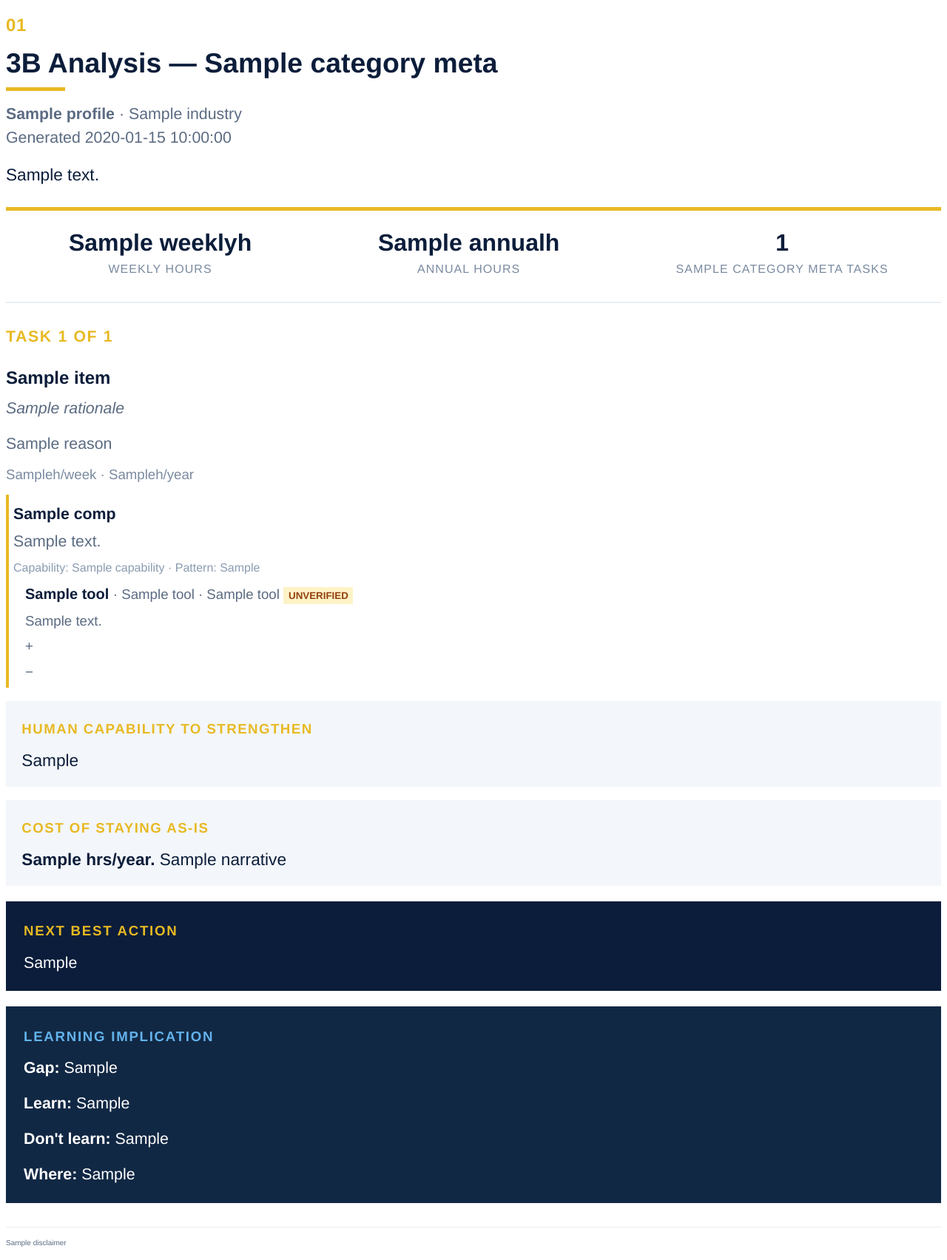
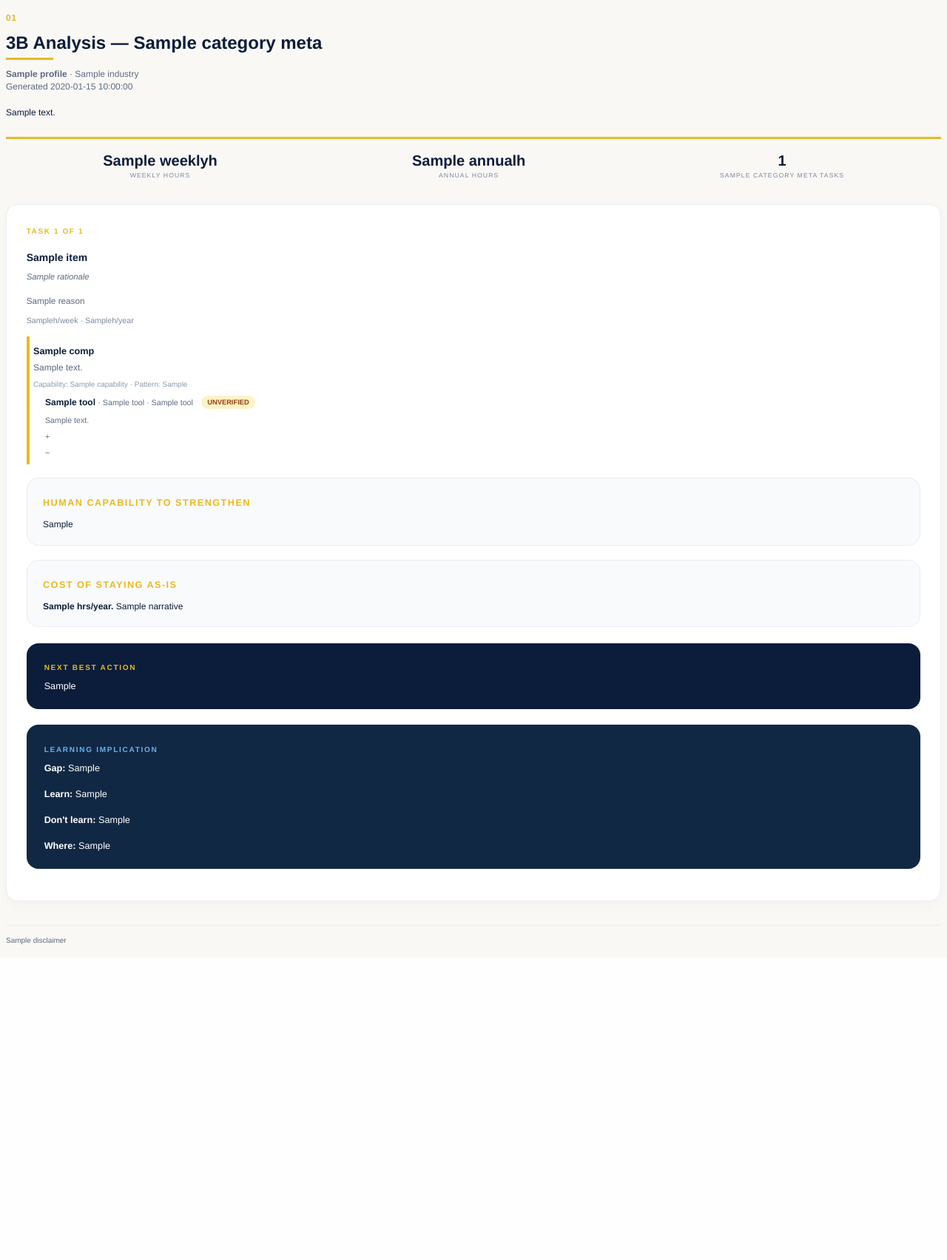
Before and after one commit to Viveknathtiwari01/CareerShiftBackend, a Python web app: template app/templates/export/three_b_category.html in a window 1280 px wide. Shown: the whole page at 74% size. After the commit the page ends 1278 px from the top, so only its background shows below. Run offline with Jinja, Linux system fonts and the light colour scheme; the template is opened without the code that fills it: most values are stand-ins (such as "Sample title", 1, 10 or a date in 2020).

Commit message:
feat: Update PDF styling for improved readability and layout consistency

```diff
--- a/app/templates/export/report_pdf.html
+++ b/app/templates/export/report_pdf.html
@@ -375,7 +375,7 @@
     <table width="100%" cellpadding="0" cellspacing="0" border="0" style="border-top: 0.8pt solid #D7DEE8; padding-top: 5pt; width: 100%;">
       <tr>
         <td width="42%" style="font-size: 7.5pt; color: #8A9BB0;">© CareerShift · Confidential · {{ generated_date }}</td>
-        <td width="28%" align="center" style="font-size: 7.5pt; color: #E8B923; font-weight: bold;">{{ site_url }}</td>
+        <td width="28%" align="center" style="font-size: 7.5pt; color: #E8B923; font-weight: bold;">https://careershift3b.com/</td>
         <td width="30%" align="right" style="font-size: 7.5pt; color: #8A9BB0;">Page <span class="pageNumber"></span> of <span class="totalPages"></span></td>
       </tr>
     </table>
--- a/app/templates/export/three_b_category.html
+++ b/app/templates/export/three_b_category.html
@@ -11,21 +11,22 @@
 
     body {
       font-family: Helvetica, Arial, sans-serif;
-      font-size: 16pt;
+      font-size: 9.5pt;
       color: #0B1D3A;
-      line-height: 1.5;
+      line-height: 1.45;
+      background-color: #FAF8F5;
     }
 
     p { margin: 0 0 12pt 0; }
     ul { margin: 6pt 0 12pt 18pt; padding: 0; }
     li { margin: 0 0 5pt 0; }
 
-    .hdr-logo { font-size: 18pt; font-weight: bold; color: #0B1D3A; }
+    .hdr-logo { font-size: 11pt; font-weight: bold; color: #0B1D3A; }
     .hdr-logo-accent { color: #E8B923; }
-    .hdr-sub { font-size: 12pt; color: #8A9BB0; text-align: right; }
+    .hdr-sub { font-size: 8pt; color: #8A9BB0; text-align: right; }
 
     .section-no {
-      font-size: 18pt;
+      font-size: 9pt;
       font-weight: bold;
       color: #E8B923;
       letter-spacing: 0.5pt;
@@ -33,22 +34,22 @@
     }
     .section-title {
       margin: 2pt 0 0 0;
-      font-size: 28pt;
+      font-size: 18pt;
       font-weight: bold;
       color: #0B1D3A;
-      line-height: 1.2;
+      line-height: 1.15;
       padding-top: 6pt;
     }
     .section-rule {
-      margin-top: 8pt;
-      width: 60pt;
-      border-top: 4pt solid #E8B923;
+      margin-top: 5pt;
+      width: 48pt;
+      border-top: 2.5pt solid #E8B923;
     }
     .section-desc {
-      margin-top: 12pt;
-      font-size: 16pt;
+      margin-top: 8pt;
+      font-size: 9pt;
       color: #5B6B82;
-      line-height: 1.5;
+      line-height: 1.45;
     }
 
     .navy-box {
@@ -56,69 +57,72 @@
       color: #FFFFFF;
       padding: 16pt 18pt;
       margin: 16pt 0 14pt 0;
+      border-radius: 12pt;
     }
     .navy-label {
-      font-size: 14pt;
+      font-size: 7.5pt;
       font-weight: bold;
       letter-spacing: 1.3pt;
       text-transform: uppercase;
       color: #E8B923;
-      margin-bottom: 10pt;
+      margin-bottom: 6pt;
       padding-top: 4pt;
     }
     .navy-text {
-      font-size: 16pt;
+      font-size: 9.5pt;
       color: #FFFFFF;
       line-height: 1.5;
     }
     .navy-title {
-      font-size: 18pt;
+      font-size: 11pt;
       font-weight: bold;
       color: #FFFFFF;
-      margin-bottom: 8pt;
+      margin-bottom: 5pt;
       padding-top: 4pt;
     }
     .navy-title-accent { color: #E8B923; }
 
     .kpi-wrap {
-      margin: 20pt 0 16pt 0;
-      border-top: 4pt solid #E8B923;
-      padding-top: 14pt;
+      margin: 4pt 0 12pt 0;
+      border-top: 2.5pt solid #E8B923;
+      padding-top: 10pt;
     }
     .kpi-value {
-      font-size: 24pt;
+      font-size: 15pt;
       font-weight: bold;
       color: #0B1D3A;
-      line-height: 1.2;
+      line-height: 1.1;
       padding-top: 4pt;
     }
     .kpi-label {
-      margin-top: 4pt;
-      font-size: 12pt;
+      margin-top: 2pt;
+      font-size: 6.5pt;
       letter-spacing: 0.8pt;
       text-transform: uppercase;
       color: #7A8AA0;
     }
 
     .subhead {
-      font-size: 16pt;
+      font-size: 7.5pt;
       font-weight: bold;
       letter-spacing: 1.2pt;
       text-transform: uppercase;
       color: #E8B923;
-      margin: 0 0 10pt 0;
+      margin: 0 0 7pt 0;
       padding-top: 4pt;
     }
-    .muted { color: #5B6B82; font-size: 16pt; line-height: 1.5; }
-    .body-navy { color: #0B1D3A; font-size: 17pt; line-height: 1.5; }
+    .muted { color: #5B6B82; font-size: 8.5pt; line-height: 1.45; }
+    .body-navy { color: #0B1D3A; font-size: 9pt; line-height: 1.5; }
 
     .soft-box {
-      background-color: #F3F6FA;
+      background-color: #F8FAFC;
+      border: 1pt solid #E8EDF4;
+      border-radius: 12pt;
       padding: 14pt 16pt;
       margin-top: 14pt;
     }
     .soft-label {
-      font-size: 14pt;
+      font-size: 9.5pt;
       font-weight: bold;
       letter-spacing: 1.1pt;
       text-transform: uppercase;
@@ -128,21 +132,27 @@
     }
 
     .task-card {
+      background-color: #FFFFFF;
+      border: 1pt solid #E8EDF4;
+      border-radius: 12pt;
+      padding: 18pt 20pt;
       margin: 24pt 0 16pt 0;
-      border-top: 2pt solid #E8EDF4;
-      padding-top: 18pt;
+      box-shadow: 0 4pt 12pt rgba(11, 29, 58, 0.03);
     }
-    .task-title { font-size: 18pt; font-weight: bold; color: #0B1D3A; margin-bottom: 6pt; padding-top: 6pt; }
-    .task-meta { font-size: 14pt; color: #7A8AA0; margin: 4pt 0 8pt 0; }
-    .task-insight { font-size: 14pt; font-weight: bold; color: #0B1D3A; margin: 0 0 6pt 0; padding-top: 4pt; }
-    .task-body { font-size: 16pt; color: #5B6B82; line-height: 1.5; margin: 0 0 8pt 0; }
+    .task-title { font-size: 10.5pt; font-weight: bold; color: #0B1D3A; margin-bottom: 6pt; padding-top: 6pt; }
+    .task-meta { font-size: 8pt; color: #7A8AA0; margin: 4pt 0 8pt 0; }
+    .task-insight { font-size: 9.5pt; font-weight: bold; color: #0B1D3A; margin: 0 0 6pt 0; padding-top: 4pt; }
+    .task-body { font-size: 8.8pt; color: #5B6B82; line-height: 1.45; margin: 0 0 8pt 0; }
 
     .unverified {
-      font-size: 10pt;
+      font-size: 7pt;
       font-weight: bold;
       color: #92400e;
       background-color: #fef3c7;
-      padding: 3pt 5pt;
+      padding: 3pt 6pt;
+      border-radius: 9999px;
+      vertical-align: middle;
+      margin-left: 6pt;
     }
 
     .component-table {
@@ -162,25 +172,25 @@
       padding-left: 12pt;
     }
     .component-name {
-      font-size: 16pt;
+      font-size: 9.5pt;
       font-weight: bold;
       color: #0B1D3A;
       margin: 0 0 4pt;
       padding-top: 8pt;
     }
     .component-desc {
-      font-size: 16pt;
+      font-size: 9pt;
       color: #5B6B82;
       margin: 0 0 5pt;
     }
     .component-meta {
-      font-size: 12pt;
+      font-size: 7.5pt;
       color: #8A9BB0;
       margin: 0 0 6pt;
     }
 
     .tool-line {
-      font-size: 15pt;
+      font-size: 9pt;
       color: #0B1D3A;
       margin: 0 0 6pt;
       padding-left: 12pt;
@@ -191,10 +201,10 @@
     }
     .tool-meta {
       color: #5B6B82;
-      font-size: 14pt;
+      font-size: 8pt;
     }
     .tool-detail {
-      font-size: 14pt;
+      font-size: 8pt;
       color: #5B6B82;
       margin: 0 0 5pt;
       padding-left: 12pt;
@@ -208,16 +218,16 @@
     <table width="100%" cellpadding="0" cellspacing="0" style="width: 100%;">
       <tr>
         <td width="50%" valign="bottom">
-          <div style="font-size: 18pt; font-weight: bold; color: #0B1D3A;">Career<span style="color: #E8B923;">Shift3B</span></div>
-          <div style="font-size: 6pt; letter-spacing: 1.5pt; color: #8A9BB0; margin-top: 1pt;">AI CAREER INTELLIGENCE</div>
+          <div style="font-size: 11pt; font-weight: bold; color: #0B1D3A;">Career<span style="color: #E8B923;">Shift3B</span></div>
+          <div style="font-size: 5pt; letter-spacing: 1.5pt; color: #8A9BB0; margin-top: 1pt;">AI CAREER INTELLIGENCE</div>
         </td>
         <td width="50%" valign="bottom" align="right">
-          <div style="font-size: 8pt; font-weight: bold; color: #0B1D3A;">3B Analysis · {{ category_meta.title }}</div>
-          <div style="font-size: 12pt; color: #8A9BB0; text-align: right; margin-top: 1pt; text-transform: uppercase;">{{ category_meta.tagline }}</div>
+          <div style="font-size: 7.5pt; font-weight: bold; color: #0B1D3A;">3B Analysis · {{ category_meta.title }}</div>
+          <div style="font-size: 7.5pt; color: #8A9BB0; text-align: right; margin-top: 1pt; text-transform: uppercase;">{{ category_meta.tagline }}</div>
         </td>
       </tr>
     </table>
-    <div style="margin-top: 6pt; border-top: 1pt solid #E8EDF4;"></div>
+    <div style="margin-top: 5pt; border-top: 1.5pt solid #E8EDF4;"></div>
   </div>
 
   <!-- PAGE FOOTER -->
@@ -226,7 +236,7 @@
       <table width="100%" cellpadding="0" cellspacing="0" style="width: 100%;">
         <tr>
           <td width="70%" style="font-size: 7.5pt; color: #8A9BB0;">
-            © <span style="color:#0B1D3A; font-weight:bold;">CareerShift3B</span> &middot; Confidential &middot; Prepared for {{ profile.name }}
+            © <span style="color:#0B1D3A; font-weight:bold;">CareerShift3B</span> &middot; Confidential &middot; Prepared for {{ profile.name }} &middot; <span style="color: #E8B923; font-weight: bold;">https://careershift3b.com/</span>
           </td>
           <td width="30%" align="right" style="font-size: 7.5pt; color: #8A9BB0;">Page <span class="pageNumber"></span> of <span class="totalPages"></span></td>
         </tr>
@@ -328,7 +338,7 @@
     {% endif %}
 
     {% if task.learn_gap or task.learn_do or task.learn_dont or task.where_to_learn %}
-    <div class="navy-box" style="background-color: #112844;">
+    <div class="navy-box" style="background-color: #112844; border-radius: 12pt;">
       <div class="navy-label" style="color: #63b3ed;">LEARNING IMPLICATION</div>
       {% if task.learn_gap %}<p class="navy-text"><strong>Gap:</strong> {{ task.learn_gap }}</p>{% endif %}
       {% if task.learn_do %}<p class="navy-text"><strong>Learn:</strong> {{ task.learn_do }}</p>{% endif %}
```
